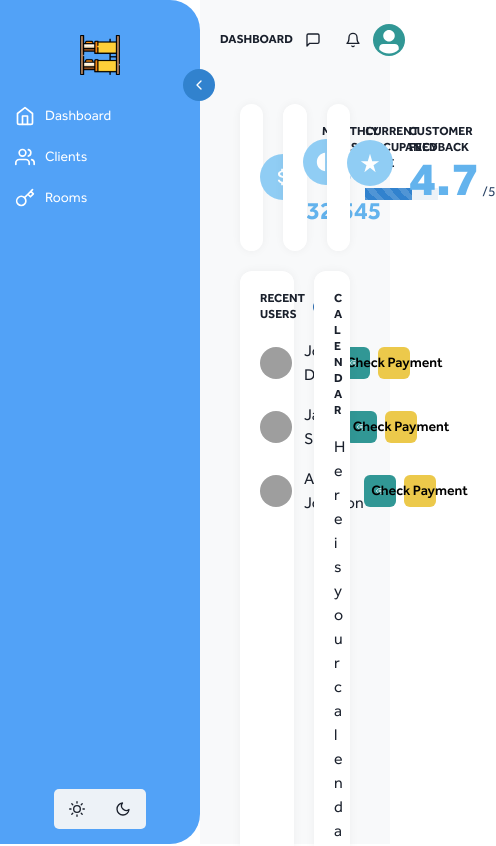
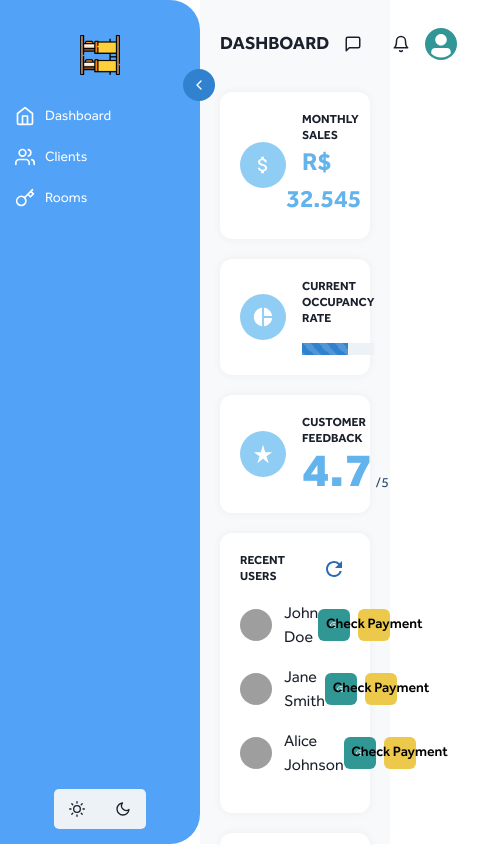
Before and after one commit to ramou1/hostel-system, a React (Create React App) app: page / in a window 390 px wide. Shown: the top 846 px of the page, 496 px wide, since content can reach past the window. Built offline with nearby package versions, Linux system fonts and the light colour scheme; grey boxes are pictures that could not be loaded.

Commit message:
fix responsi.card-title {

```diff
--- a/src/App.css
+++ b/src/App.css
@@ -118,6 +118,11 @@ h5,
 h6,
 p {
   font-family: "Effra", sans-serif !important;
+}
+
+h1 {
+  font-size: 18px !important;
+  text-transform: uppercase;
 }
 
 h2 {
--- a/src/components/Header.js
+++ b/src/components/Header.js
@@ -4,8 +4,6 @@ import {
   Heading,
   IconButton,
   Avatar,
-  Wrap,
-  WrapItem,
 } from "@chakra-ui/react";
 import { FiMessageSquare, FiBell, FiUser } from "react-icons/fi";
 import { useLocation } from "react-router-dom";
@@ -29,17 +27,19 @@ function Header() {
 
   return (
     <Flex justifyContent="space-between" alignItems="center" mb={6}>
-      <Heading size="lg">{pageTitle}</Heading>
+      <Heading as="h1">{pageTitle}</Heading>
       <Flex alignItems="center">
         <IconButton
           aria-label="MessageSquare"
           icon={<FiMessageSquare />}
           variant="ghost"
+          size='lg'
         />
         <IconButton
           aria-label="Notifications"
           icon={<FiBell />}
           variant="ghost"
+          size='lg'
         />
         {/* <IconButton aria-label="Profile" icon={<FiUser />} variant="ghost" /> */}
         <Avatar
--- a/src/pages/Dashboard.css
+++ b/src/pages/Dashboard.css
@@ -6,6 +6,7 @@
   display: flex;
   justify-content: space-around;
   gap: 20px;
+  /* flex-wrap: wrap; */
 }
 
 .card-container + .card-container {
@@ -18,9 +19,9 @@
   box-shadow: 0px 0px 10px 0px rgba(0, 0, 0, 0.05) !important;
 }
 
-.card-title {
-
-}
+/* .card-title {
+  font-size: 20px;
+} */
 
 .rate-text {
   font-size: 48px;
@@ -28,3 +29,21 @@
   font-weight: 800;
   /* color: #262626; */
 }
+
+@media (max-width: 1024px) {
+  .dashboard-container {
+    padding: 0;
+  }
+  .card-container {
+    flex-direction: column;
+    align-items: center;
+  }
+
+  .chakra-card {
+    width: 100% !important;
+  }
+
+  /* .rate-text {
+    font-size: 36px;
+  } */
+}
```
